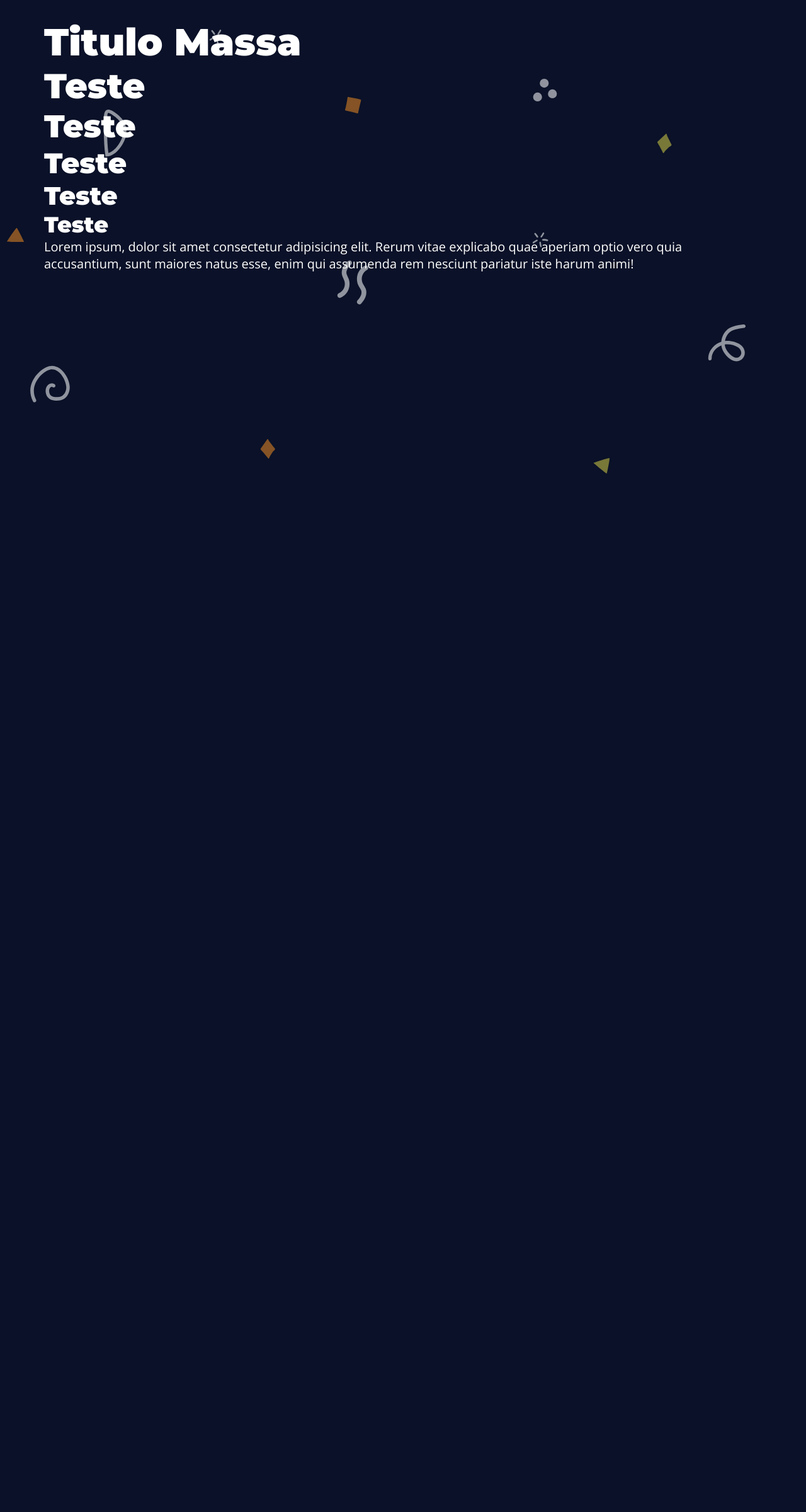
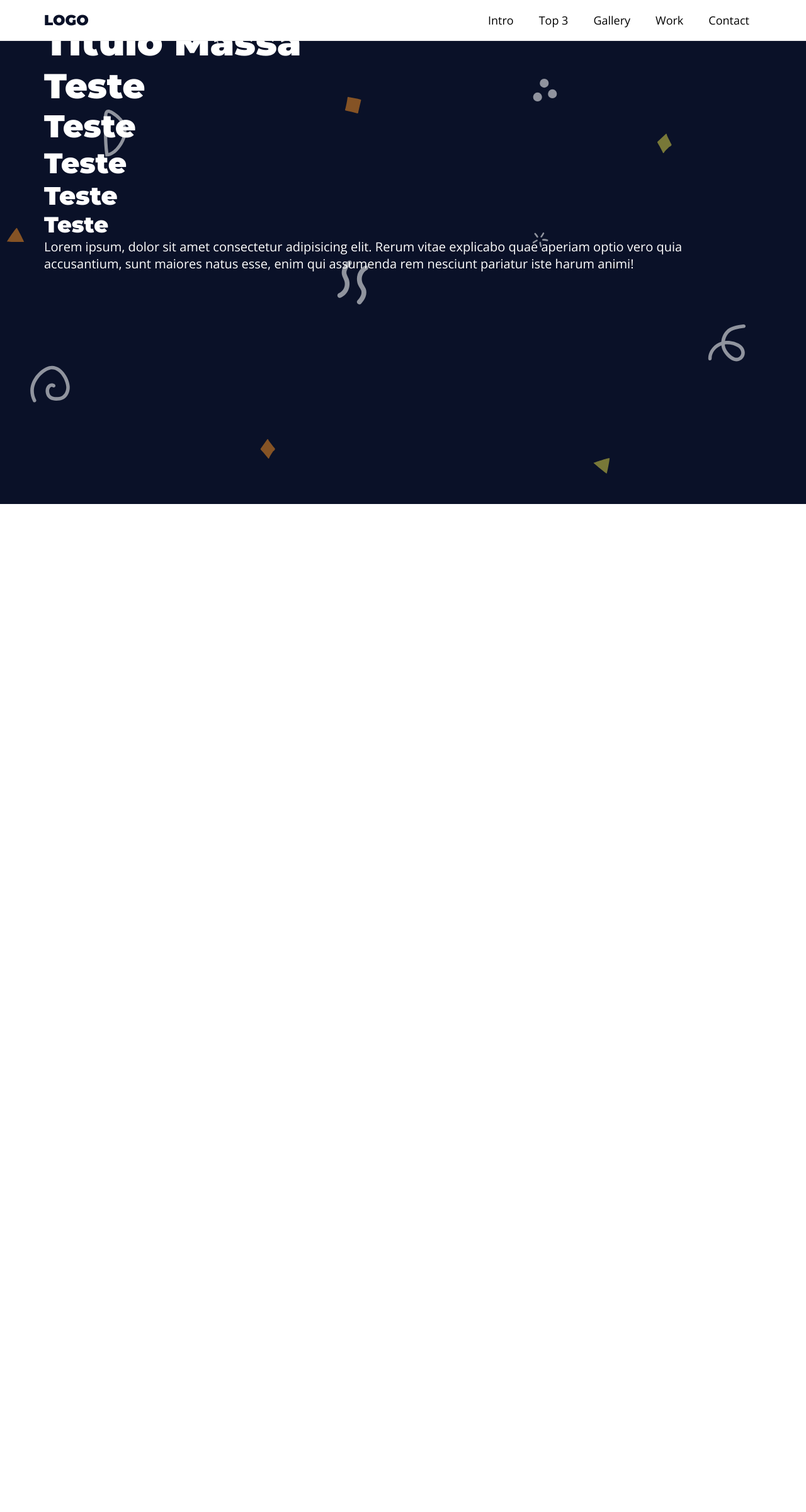
Before and after one commit to LuanGSiiss/auto-didata, a PHP site: page / in a window 1280 px wide. Shown: the whole page at 63% size. Before the commit the page ends 752 px from the top, so only its background shows below. Run offline with PHP 8.4, Linux system fonts and the light colour scheme.

Commit message:
landing page v0.1

```diff
--- a/Curso HTML e CSS Otavio Miranda/landing page/assets/css/styles.css
+++ b/Curso HTML e CSS Otavio Miranda/landing page/assets/css/styles.css
@@ -54,6 +54,10 @@
 
 }
 
+a {
+    text-decoration: none;
+}
+
 .main-bg {
     background-image: url('../midias/main-bg.svg');
     background-size: cover;
@@ -70,3 +74,58 @@
 .secao {
     min-height: 100vh;
 }
+
+.menu {
+    background-color: white;
+    position: fixed;
+    top: 0;
+    left: 0;
+    right: 0;
+    border-bottom: 1px solid #EEE;
+}
+
+.menu-content {
+    display: flex;
+    justify-content: space-between;
+    align-items: center;
+    padding-top: 0;
+    padding-bottom: 0;
+}
+
+.menu h1 {
+    font-size: 2.3rem;
+    color: var(--primary-color);
+}
+
+.menu h1 a {
+    color: inherit;
+}
+
+.menu ul {
+    display: flex;
+    list-style: none;
+}
+
+.menu ul li a {
+    display: block;
+    color: black;
+    padding: 2rem;
+    font-size: 1.8rem;
+    position: relative;
+}
+
+.menu ul li a::after {
+    content: '';
+    position: absolute;
+    bottom: 1rem;
+    left: 50%;
+    width: 0;
+    height:  0.2rem;
+    background-color: crimson;
+    transition: all 300ms ease-in-out ;
+}
+
+.menu ul li a:hover::after {
+    width: 50%;
+    left: 25%;
+}
--- a/Curso HTML e CSS Otavio Miranda/landing page/index.html
+++ b/Curso HTML e CSS Otavio Miranda/landing page/index.html
@@ -6,7 +6,7 @@
     <title>Landing page</title>
     <meta name="author" content="Luan Gerber Siiss">
     <link rel="stylesheet" href="assets/css/styles.css">
-    <!--Link para as fontes usadas no site-->
+    <!--Link para fontes usadas no site-->
     <link rel="preconnect" href="https://fonts.gstatic.com">
     <link
         href="https://fonts.googleapis.com/css2?family=Montserrat:wght@900&family=Open+Sans:ital,wght@0,400;0,700;1,400&display=swap"
@@ -14,6 +14,21 @@
 
 </head>
 <body>
+    <aside class="menu">
+        <div class="menu-content main-content">
+            <h1><a href="#">LOGO</a></h1>
+
+            <nav>
+                <ul>
+                    <li><a href="#">Intro</a></li>
+                    <li><a href="#">Top 3</a></li>
+                    <li><a href="#">Gallery</a></li>
+                    <li><a href="#">Work</a></li>
+                    <li><a href="#">Contact</a></li>
+                </ul>
+            </nav>
+        </div>
+    </aside>
     <section class="main-bg secao">
         <div class="main-content">
             <h1>Titulo Massa</h1>
@@ -25,5 +40,8 @@
             <p>Lorem ipsum, dolor sit amet consectetur adipisicing elit. Rerum vitae explicabo quae aperiam optio vero quia accusantium, sunt maiores natus esse, enim qui assumenda rem nesciunt pariatur iste harum animi!</p>
         </div>
     </section>
+
+    <section class="secao"></section>
+    <section class="secao"></section>
 </body>
 </html>
```
